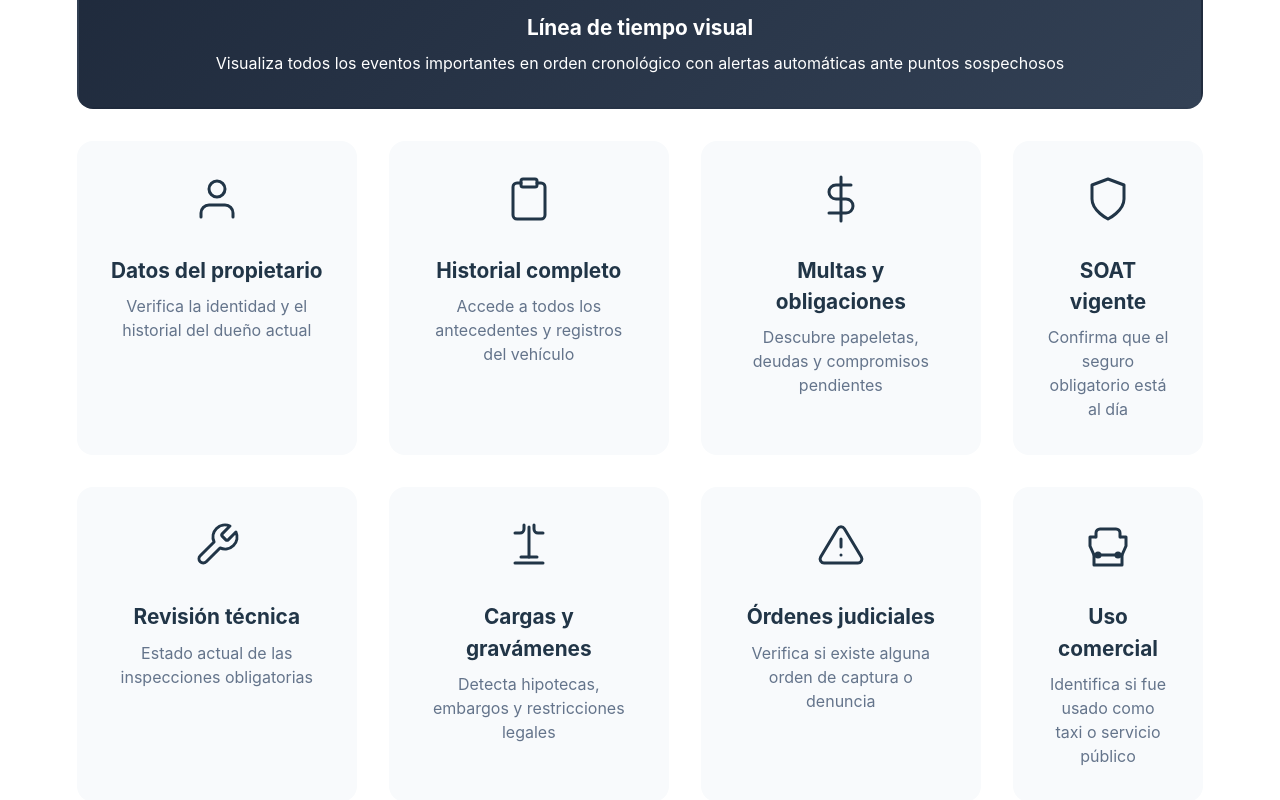
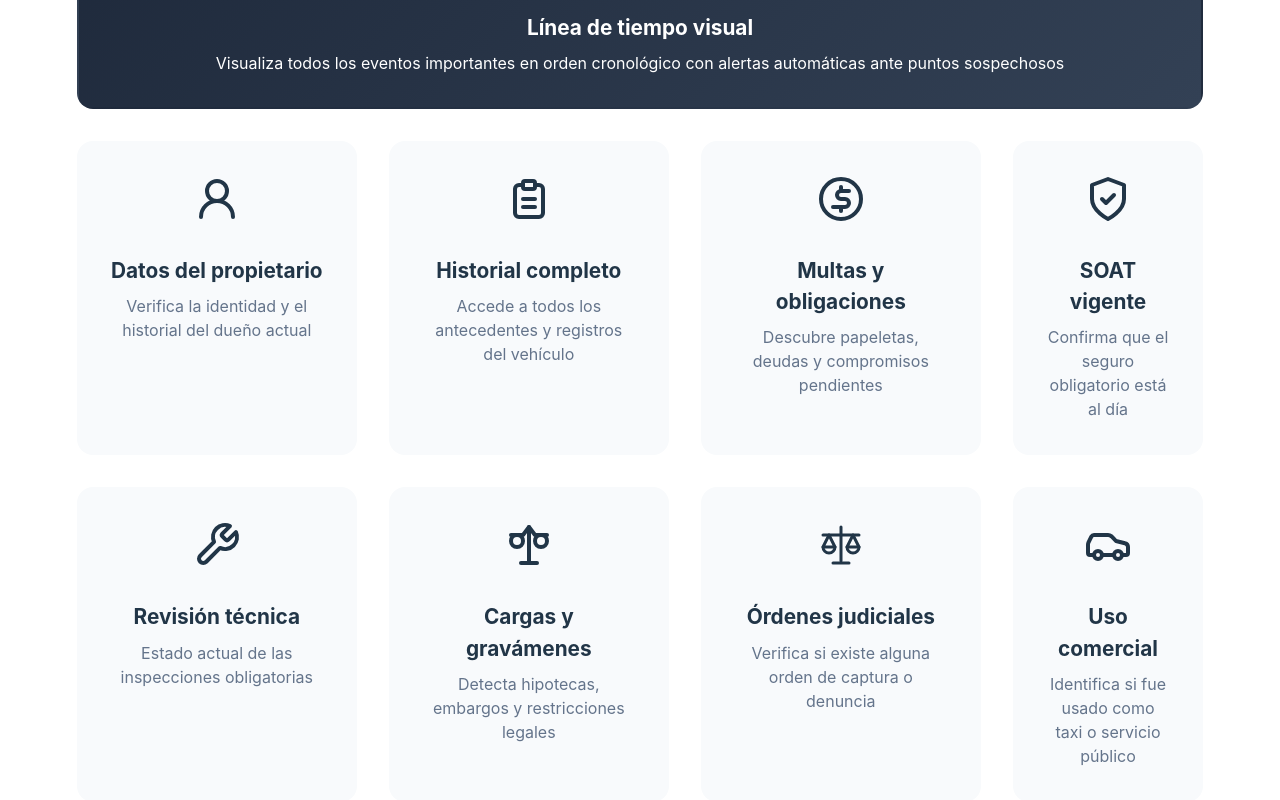
Before and after one commit to wzuniga/VehicleRegistryFrontend, a React (Vite) app: page / in a window 1280 px wide. Shown: the part 1970-2770 px from the top of the page. Built offline with nearby package versions, Linux system fonts and the light colour scheme; no server answers.

Commit message:
Adding landing page

```diff
--- a/src/pages/LandingPage.css
+++ b/src/pages/LandingPage.css
@@ -118,11 +118,11 @@
   padding: 0 6%;
   text-align: center;
   z-index: 2;
-  padding-top: 6rem;
+  padding-top: 3rem;
 }
 
 .main-search-title {
-  font-size: 3.5rem;
+  font-size: 5rem;
   font-weight: 800;
   color: #1e293b;
   margin-bottom: 1.5rem;
@@ -141,7 +141,7 @@
 .main-search-subtitle {
   font-size: 1.4rem;
   color: #475569;
-  margin-bottom: 3.5rem;
+  margin-bottom: 2.5rem;
   line-height: 1.6;
   font-weight: 500;
 }
@@ -160,6 +160,8 @@
   padding: 0.5rem;
   border-radius: 60px;
   box-shadow: 0 10px 40px rgba(0, 0, 0, 0.15);
+  z-index: 20;
+  position: relative;
 }
 
 .main-search-input {
@@ -222,7 +224,7 @@
   left: 50%;
   transform: translate(-50%, -50%);
   z-index: 10;
-  max-width: 900px;
+  max-width: 1200px;
   width: 90%;
 }
 
@@ -893,7 +895,7 @@ html {
   }
 
   .main-search-input-group {
-    gap: 0.3rem;
+    gap: 0.0rem;
     padding: 0.4rem;
     border-radius: 50px;
     max-width: 300px;
@@ -1064,11 +1066,11 @@ html {
 
   .main-search-container {
     padding: 0 4%;
-    padding-top: 7rem;
+    padding-top: 5rem;
   }
 
   .main-search-title {
-    font-size: 1.8rem;
+    font-size: 3rem;
   }
 
   .search-icon {
@@ -1098,7 +1100,8 @@ html {
 
   .car-image-container {
     max-width: 350px;
-    top: calc(70% + 2rem);
+    /* top: calc(70% + 2rem); */
+    top: 80%;
   }
 
   .section-title {
--- a/src/pages/LandingPage.jsx
+++ b/src/pages/LandingPage.jsx
@@ -183,7 +183,7 @@ function LandingPage() {
         <div className="features-grid">
           <div className="feature-card highlight feature-card-wide">
             <div className="feature-icon">
-              <svg width="48" height="48" viewBox="0 0 24 24" fill="none" stroke="white" strokeWidth="1.5" strokeLinecap="round" strokeLinejoin="round">
+              <svg width="48" height="48" viewBox="0 0 24 24" fill="none" stroke="white" strokeWidth="2" strokeLinecap="round" strokeLinejoin="round">
                 <rect x="3" y="4" width="18" height="18" rx="2" ry="2"></rect>
                 <line x1="16" y1="2" x2="16" y2="6"></line>
                 <line x1="8" y1="2" x2="8" y2="6"></line>
@@ -195,9 +195,9 @@ function LandingPage() {
           </div>
           <div className="feature-card">
             <div className="feature-icon">
-              <svg width="48" height="48" viewBox="0 0 24 24" fill="none" stroke="#213547" strokeWidth="1.5" strokeLinecap="round" strokeLinejoin="round">
-                <path d="M20 21v-2a4 4 0 0 0-4-4H8a4 4 0 0 0-4 4v2"></path>
-                <circle cx="12" cy="7" r="4"></circle>
+              <svg width="48" height="48" viewBox="0 0 24 24" fill="none" stroke="#213547" strokeWidth="2" strokeLinecap="round" strokeLinejoin="round">
+                <circle cx="12" cy="8" r="5"></circle>
+                <path d="M20 21a8 8 0 0 0-16 0"></path>
               </svg>
             </div>
             <h3>Datos del propietario</h3>
@@ -205,9 +205,11 @@ function LandingPage() {
           </div>
           <div className="feature-card">
             <div className="feature-icon">
-              <svg width="48" height="48" viewBox="0 0 24 24" fill="none" stroke="#213547" strokeWidth="1.5" strokeLinecap="round" strokeLinejoin="round">
-                <path d="M16 4h2a2 2 0 0 1 2 2v14a2 2 0 0 1-2 2H6a2 2 0 0 1-2-2V6a2 2 0 0 1 2-2h2"></path>
-                <rect x="8" y="2" width="8" height="4" rx="1" ry="1"></rect>
+              <svg width="48" height="48" viewBox="0 0 24 24" fill="none" stroke="#213547" strokeWidth="2" strokeLinecap="round" strokeLinejoin="round">
+                <path d="M9 5H7a2 2 0 0 0-2 2v12a2 2 0 0 0 2 2h10a2 2 0 0 0 2-2V7a2 2 0 0 0-2-2h-2"></path>
+                <rect x="9" y="3" width="6" height="4" rx="1"></rect>
+                <line x1="9" y1="12" x2="15" y2="12"></line>
+                <line x1="9" y1="16" x2="15" y2="16"></line>
               </svg>
             </div>
             <h3>Historial completo</h3>
@@ -215,9 +217,11 @@ function LandingPage() {
           </div>
           <div className="feature-card">
             <div className="feature-icon">
-              <svg width="48" height="48" viewBox="0 0 24 24" fill="none" stroke="#213547" strokeWidth="1.5" strokeLinecap="round" strokeLinejoin="round">
-                <line x1="12" y1="1" x2="12" y2="23"></line>
-                <path d="M17 5H9.5a3.5 3.5 0 0 0 0 7h5a3.5 3.5 0 0 1 0 7H6"></path>
+              <svg width="48" height="48" viewBox="0 0 24 24" fill="none" stroke="#213547" strokeWidth="2" strokeLinecap="round" strokeLinejoin="round">
+                <circle cx="12" cy="12" r="10"></circle>
+                <path d="M16 8h-4a2 2 0 0 0 0 4h2a2 2 0 0 1 0 4H8"></path>
+                <line x1="12" y1="6" x2="12" y2="8"></line>
+                <line x1="12" y1="16" x2="12" y2="18"></line>
               </svg>
             </div>
             <h3>Multas y obligaciones</h3>
@@ -225,8 +229,9 @@ function LandingPage() {
           </div>
           <div className="feature-card">
             <div className="feature-icon">
-              <svg width="48" height="48" viewBox="0 0 24 24" fill="none" stroke="#213547" strokeWidth="1.5" strokeLinecap="round" strokeLinejoin="round">
+              <svg width="48" height="48" viewBox="0 0 24 24" fill="none" stroke="#213547" strokeWidth="2" strokeLinecap="round" strokeLinejoin="round">
                 <path d="M12 22s8-4 8-10V5l-8-3-8 3v7c0 6 8 10 8 10z"></path>
+                <polyline points="9 12 11 14 15 10"></polyline>
               </svg>
             </div>
             <h3>SOAT vigente</h3>
@@ -234,7 +239,7 @@ function LandingPage() {
           </div>
           <div className="feature-card">
             <div className="feature-icon">
-              <svg width="48" height="48" viewBox="0 0 24 24" fill="none" stroke="#213547" strokeWidth="1.5" strokeLinecap="round" strokeLinejoin="round">
+              <svg width="48" height="48" viewBox="0 0 24 24" fill="none" stroke="#213547" strokeWidth="2" strokeLinecap="round" strokeLinejoin="round">
                 <path d="M14.7 6.3a1 1 0 0 0 0 1.4l1.6 1.6a1 1 0 0 0 1.4 0l3.77-3.77a6 6 0 0 1-7.94 7.94l-6.91 6.91a2.12 2.12 0 0 1-3-3l6.91-6.91a6 6 0 0 1 7.94-7.94l-3.76 3.76z"></path>
               </svg>
             </div>
@@ -243,12 +248,12 @@ function LandingPage() {
           </div>
           <div className="feature-card">
             <div className="feature-icon">
-              <svg width="48" height="48" viewBox="0 0 24 24" fill="none" stroke="#213547" strokeWidth="1.5" strokeLinecap="round" strokeLinejoin="round">
-                <line x1="12" y1="3" x2="12" y2="18"></line>
-                <path d="M8 18h8"></path>
-                <path d="M5 21h14"></path>
-                <path d="M19 6h-2.5a2 2 0 0 1-2-2V2"></path>
-                <path d="M5 6h2.5a2 2 0 0 0 2-2V2"></path>
+              <svg width="48" height="48" viewBox="0 0 24 24" fill="none" stroke="#213547" strokeWidth="2" strokeLinecap="round" strokeLinejoin="round">
+                <line x1="12" y1="3" x2="12" y2="21"></line>
+                <path d="M3 7h6l3-4 3 4h6"></path>
+                <circle cx="6" cy="10" r="3"></circle>
+                <circle cx="18" cy="10" r="3"></circle>
+                <line x1="8" y1="21" x2="16" y2="21"></line>
               </svg>
             </div>
             <h3>Cargas y gravámenes</h3>
@@ -256,24 +261,27 @@ function LandingPage() {
           </div>
           <div className="feature-card">
             <div className="feature-icon">
-              <svg width="48" height="48" viewBox="0 0 24 24" fill="none" stroke="#213547" strokeWidth="1.5" strokeLinecap="round" strokeLinejoin="round">
-                <path d="M10.29 3.86L1.82 18a2 2 0 0 0 1.71 3h16.94a2 2 0 0 0 1.71-3L13.71 3.86a2 2 0 0 0-3.42 0z"></path>
-                <line x1="12" y1="9" x2="12" y2="13"></line>
-                <line x1="12" y1="17" x2="12.01" y2="17"></line>
-              </svg>
+              <svg width="48" height="48" viewBox="0 0 24 24" fill="none"
+     stroke="#213547" stroke-width="1.5"
+     stroke-linecap="round" stroke-linejoin="round">
+  <path d="M12 3v17" />
+  <path d="M8 21h8" />
+
+  <path d="M3 7h18" />
+
+  <path d="M6 7l-3 6h6l-3 -6" /> <path d="M3 13a3 3 0 0 0 6 0" /> <path d="M18 7l-3 6h6l-3 -6" /> <path d="M15 13a3 3 0 0 0 6 0" /> </svg>
+
             </div>
             <h3>Órdenes judiciales</h3>
             <p>Verifica si existe alguna orden de captura o denuncia</p>
           </div>
           <div className="feature-card">
             <div className="feature-icon">
-              <svg width="48" height="48" viewBox="0 0 24 24" fill="none" stroke="#213547" strokeWidth="1.5" strokeLinecap="round" strokeLinejoin="round">
-                <path d="M5 17h14v5H5z"></path>
-                <path d="M5 17l-2-4.5V8h2.5"></path>
-                <path d="M19 17l2-4.5V8h-2.5"></path>
-                <path d="M6 8V6a2 2 0 0 1 2-2h8a2 2 0 0 1 2 2v2"></path>
-                <circle cx="7" cy="17" r="1"></circle>
-                <circle cx="17" cy="17" r="1"></circle>
+              <svg width="48" height="48" viewBox="0 0 24 24" fill="none" stroke="#213547" strokeWidth="2" strokeLinecap="round" strokeLinejoin="round">
+                <path d="M19 17h2c.6 0 1-.4 1-1v-3c0-.9-.7-1.7-1.5-1.9C18.7 10.6 16 10 16 10s-1.3-1.4-2.2-2.3c-.5-.4-1.1-.7-1.8-.7H5c-.6 0-1.1.4-1.4.9l-1.4 2.9A3.7 3.7 0 0 0 2 12v4c0 .6.4 1 1 1h2"></path>
+                <circle cx="7" cy="17" r="2"></circle>
+                <path d="M9 17h6"></path>
+                <circle cx="17" cy="17" r="2"></circle>
               </svg>
             </div>
             <h3>Uso comercial</h3>
@@ -281,10 +289,13 @@ function LandingPage() {
           </div>
           <div className="feature-card">
             <div className="feature-icon">
-              <svg width="48" height="48" viewBox="0 0 24 24" fill="none" stroke="#213547" strokeWidth="1.5" strokeLinecap="round" strokeLinejoin="round">
-                <circle cx="12" cy="12" r="10"></circle>
-                <line x1="12" y1="8" x2="12" y2="12"></line>
-                <line x1="12" y1="16" x2="12.01" y2="16"></line>
+              <svg width="48" height="48" viewBox="0 0 24 24" fill="none" stroke="#213547" strokeWidth="2" strokeLinecap="round" strokeLinejoin="round">
+                <path d="m21 8-2 2-1.5-3.7A2 2 0 0 0 15.646 5H8.4a2 2 0 0 0-1.903 1.257L5 10 3 8"></path>
+                <path d="M7 14h.01"></path>
+                <path d="M17 14h.01"></path>
+                <rect width="18" height="8" x="3" y="10" rx="2"></rect>
+                <path d="M5 18v2"></path>
+                <path d="M19 18v2"></path>
               </svg>
             </div>
             <h3>Accidentes reportados</h3>
@@ -304,7 +315,7 @@ function LandingPage() {
         <div className="benefits-grid">
           <div className="benefit-card">
             <div className="benefit-icon">
-              <svg width="64" height="64" viewBox="0 0 24 24" fill="none" stroke="#213547" strokeWidth="1.5" strokeLinecap="round" strokeLinejoin="round">
+              <svg width="64" height="64" viewBox="0 0 24 24" fill="none" stroke="#213547" strokeWidth="2" strokeLinecap="round" strokeLinejoin="round">
                 <path d="M9.5 2A2.5 2.5 0 0 1 12 4.5v15a2.5 2.5 0 0 1-4.96.44 2.5 2.5 0 0 1-2.96-3.08 3 3 0 0 1-.34-5.58 2.5 2.5 0 0 1 1.32-4.24 2.5 2.5 0 0 1 1.98-3A2.5 2.5 0 0 1 9.5 2Z"></path>
                 <path d="M14.5 2A2.5 2.5 0 0 0 12 4.5v15a2.5 2.5 0 0 0 4.96.44 2.5 2.5 0 0 0 2.96-3.08 3 3 0 0 0 .34-5.58 2.5 2.5 0 0 0-1.32-4.24 2.5 2.5 0 0 0-1.98-3A2.5 2.5 0 0 0 14.5 2Z"></path>
               </svg>
@@ -314,7 +325,7 @@ function LandingPage() {
           </div>
           <div className="benefit-card">
             <div className="benefit-icon">
-              <svg width="64" height="64" viewBox="0 0 24 24" fill="none" stroke="#213547" strokeWidth="1.5" strokeLinecap="round" strokeLinejoin="round">
+              <svg width="64" height="64" viewBox="0 0 24 24" fill="none" stroke="#213547" strokeWidth="2" strokeLinecap="round" strokeLinejoin="round">
                 <path d="M12 22s8-4 8-10V5l-8-3-8 3v7c0 6 8 10 8 10z"></path>
               </svg>
             </div>
@@ -323,7 +334,7 @@ function LandingPage() {
           </div>
           <div className="benefit-card">
             <div className="benefit-icon">
-              <svg width="64" height="64" viewBox="0 0 24 24" fill="none" stroke="#213547" strokeWidth="1.5" strokeLinecap="round" strokeLinejoin="round">
+              <svg width="64" height="64" viewBox="0 0 24 24" fill="none" stroke="#213547" strokeWidth="2" strokeLinecap="round" strokeLinejoin="round">
                 <line x1="18" y1="20" x2="18" y2="10"></line>
                 <line x1="12" y1="20" x2="12" y2="4"></line>
                 <line x1="6" y1="20" x2="6" y2="14"></line>
```
